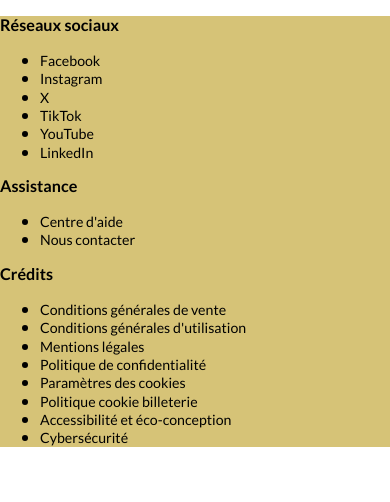
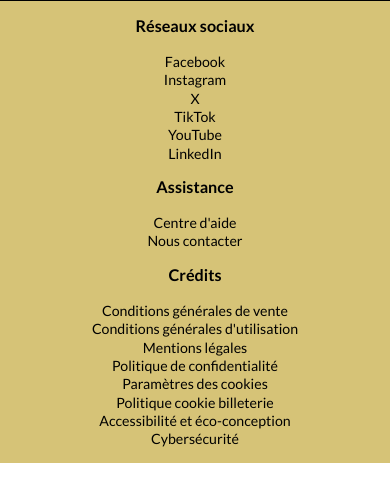
Before and after one commit to eddy-lefranc/bloc_3_python, a Django app: page / in a window 390 px wide. Shown: the part 155-657 px from the top of the page. Run offline with Django 5.2, Linux system fonts and the light colour scheme; some libraries are stand-ins or nearby versions.

Commit message:
Ajout du CSS pour le footer

```diff
--- a/olympic_games_ticketing/olympic_games_ticketing/static/css/main.css
+++ b/olympic_games_ticketing/olympic_games_ticketing/static/css/main.css
@@ -158,3 +158,27 @@
     padding: 0;
   }
 }
+
+/* === FOOTER === */
+
+.footer {
+  border-top: 1.5px solid black;
+  display: flex;
+  justify-content: space-evenly;
+  margin-top: auto;
+  padding-bottom: 0.938rem;
+}
+
+.footer-list {
+  list-style: none;
+  margin: 0;
+  padding: 0;
+}
+
+@media screen and (max-width: 480px) {
+  .footer {
+    flex-direction: column;
+    align-items: center;
+    text-align: center;
+  }
+}
```
